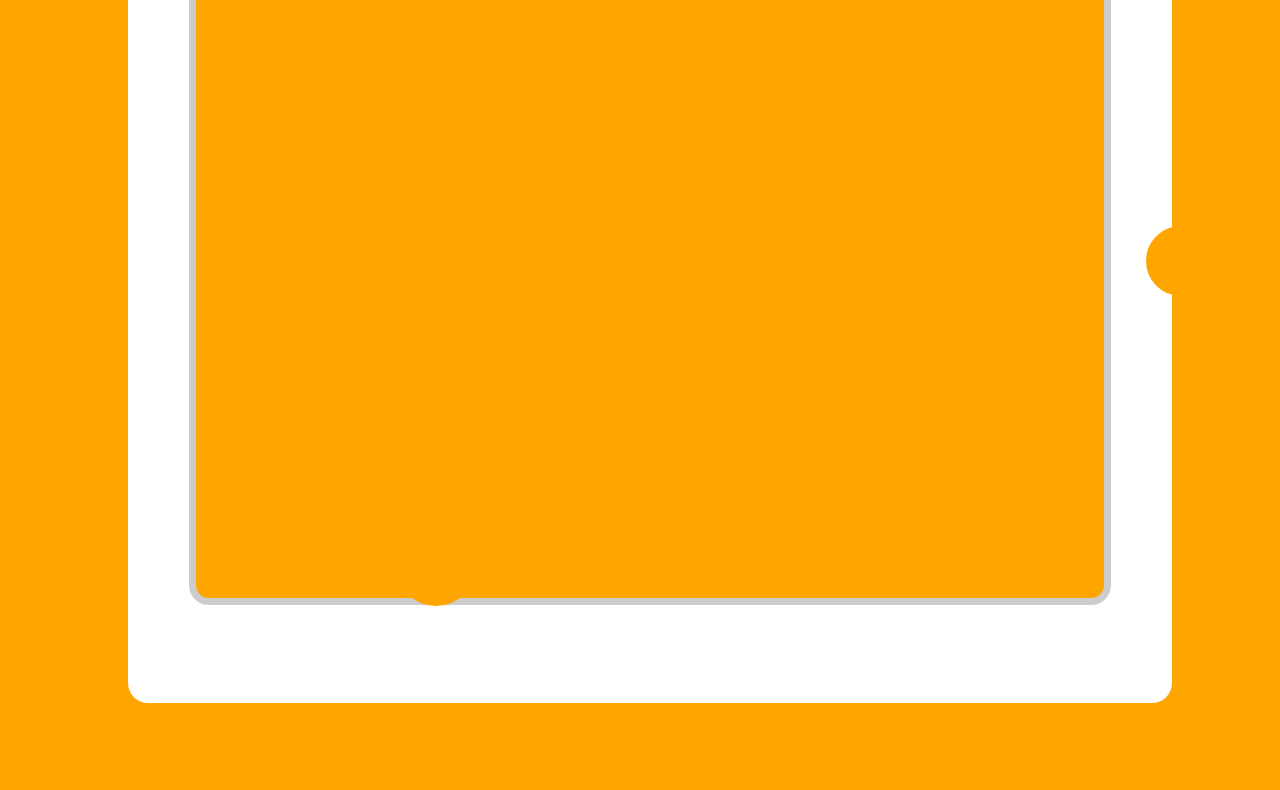
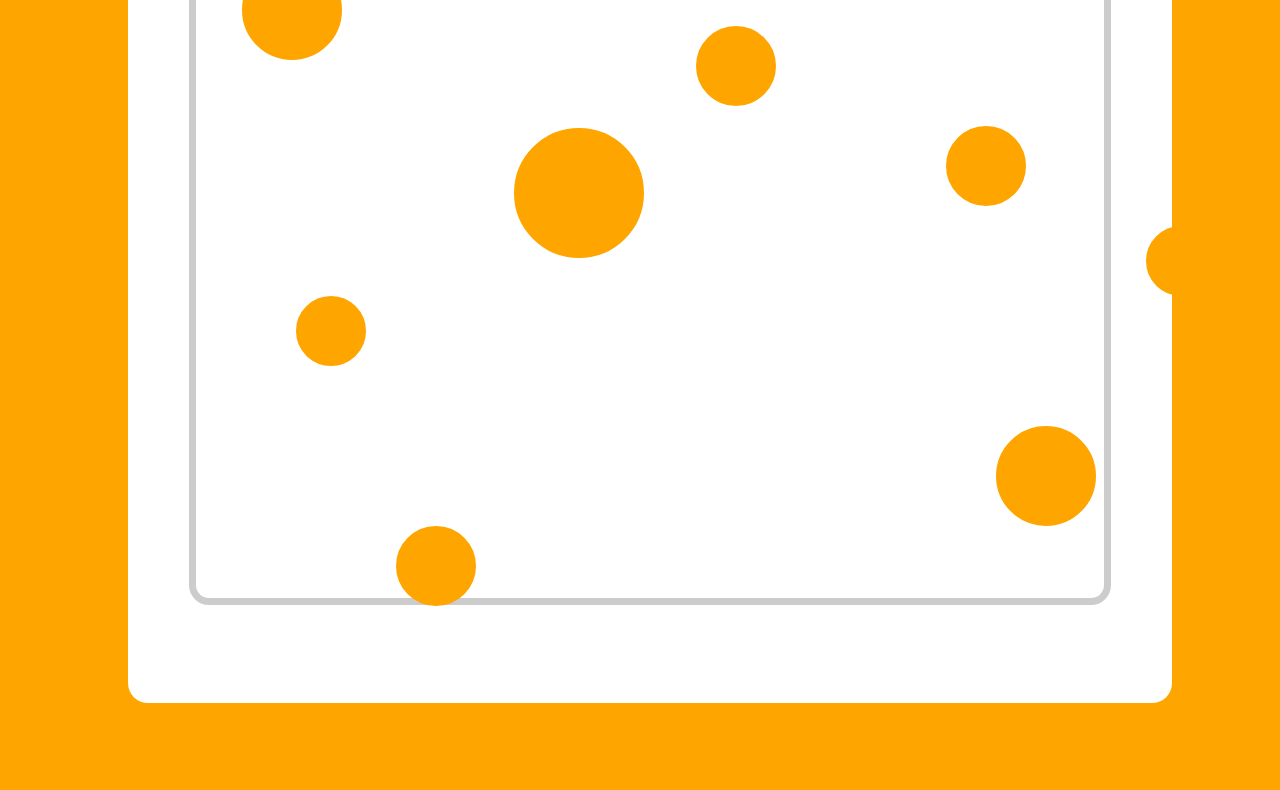
Before and after one commit to Henrick1/surpresa, a plain HTML site: page segunda.html in a window 1280 px wide. Shown: the part 405-1195 px from the top of the page. Drawn offline with Linux system fonts and the light colour scheme.

Commit message:
Add files via upload

```diff
--- a/style.css
+++ b/style.css
@@ -73,7 +73,7 @@ button:hover {
 }
 .puzzle2 {
     border: 7px solid #CCCCCC;
-    background: orange;
+    background: white;
     margin: 5%;
     height: 70%;
     border-radius: 20px;
@@ -113,8 +113,8 @@ button:hover {
     height: 90px; width: 90px;
     border-radius: 70px;
     background: orange;
-    top: 150px;
-    left: 200px;
+    top: 5%;
+    left: 5%;
 }
 .erro2{
     position: absolute;
@@ -122,8 +122,8 @@ button:hover {
     height: 120px; width: 120px;
     border-radius: 70px;
     background: orange;
-    top: 400px;
-    left: 400px;
+    top: 30%;
+    left: 35%;
 }
 .erro3{
     position: absolute;
```
